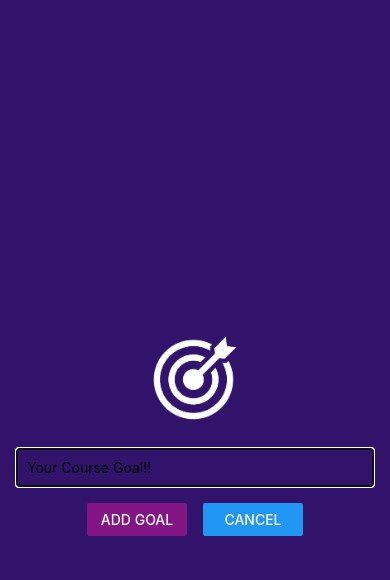
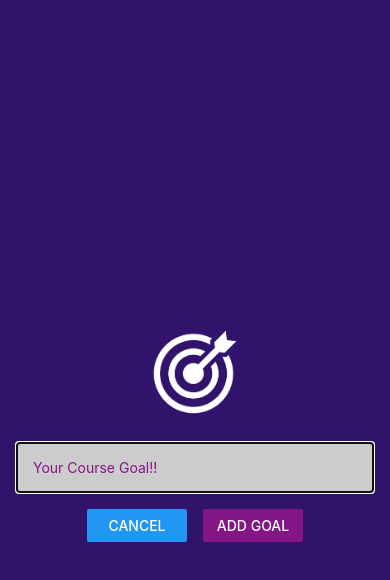
Before and after one commit to Jinesh87/goals-app, a React Native app: screen / in a window 390 px wide. Both pictures are taken after a click on the button "ADD NEW GOAL". Shown: the top 580 px of the page. Built offline with nearby package versions, Linux system fonts and the light colour scheme.

Commit message:
Finishing Touches

```diff
--- a/App.js
+++ b/App.js
@@ -2,7 +2,7 @@ import { useState } from 'react';
 import { FlatList, StyleSheet, View, Button } from 'react-native';
 import GoalItem from './components/GoalItem';
 import GoalInput from './components/GoalInput';
-
+import { StatusBar } from 'expo-status-bar';
 
 export default function App() {
   const [modalIsVisible, setModalIsVisible] = useState(false);
@@ -12,7 +12,7 @@ export default function App() {
     setModalIsVisible(true)
   }
 
-  function endAddGoalHandler(){
+  function endAddGoalHandler() {
     setModalIsVisible(false);
   }
 
@@ -31,6 +31,8 @@ export default function App() {
   }
 
   return (
+    <>
+      <StatusBar style="light" />
       <View style={styles.appContainer}>
         <Button title='Add New Goal' color="#841584" onPress={startAddGoalHandler} />
         <GoalInput onAddGoal={addGoalHandler} visible={modalIsVisible} onCancel={endAddGoalHandler} />
@@ -42,6 +44,7 @@ export default function App() {
           }} alwaysBounceVertical={false} />
         </View>
       </View>
+    </>
   );
 }
 
@@ -49,7 +52,7 @@ const styles = StyleSheet.create({
   appContainer: {
     flex: 1,
     paddingTop: 50,
-    paddingHorizontal: 16
+    paddingHorizontal: 16,
   },
   goalsContainer: {
     flex: 5,
--- a/app.json
+++ b/app.json
@@ -7,6 +7,7 @@
     "icon": "./assets/icon.png",
     "userInterfaceStyle": "light",
     "newArchEnabled": true,
+    "backgroundColor":"#1e085a",
     "splash": {
       "image": "./assets/splash-icon.png",
       "resizeMode": "contain",
--- a/components/GoalInput.js
+++ b/components/GoalInput.js
@@ -17,11 +17,12 @@ function GoalInput(props) {
         <TextInput style={styles.textInput} placeholder='Your Course Goal!!' onChangeText={goalInputHandler} value={enteredGoalText}></TextInput>
         <View style={styles.buttonContainer}>
           <View style={styles.button}>
+            <Button title="Cancel" onPress={props.onCancel} />
+          </View>
+          <View style={styles.button}>
             <Button color='#841584' title="Add Goal" onPress={addGoalHandler} />
           </View>
-          <View style={styles.button}>
-            <Button title="Cancel" onPress={props.onCancel} />
-          </View>
+
 
         </View>
 
@@ -43,9 +44,11 @@ const styles = StyleSheet.create({
   textInput: {
     borderWidth: 1,
     borderColor: '#cccccc',
+    backgroundColor:'#cccccc',
+    color:'#841584',
     borderCurve: 1,
     width: '100%',
-    padding: 10
+    padding: 16
   },
   buttonContainer: {
     flexDirection: 'row',
```
Lines whose indentation alone changed are shown as unchanged.
